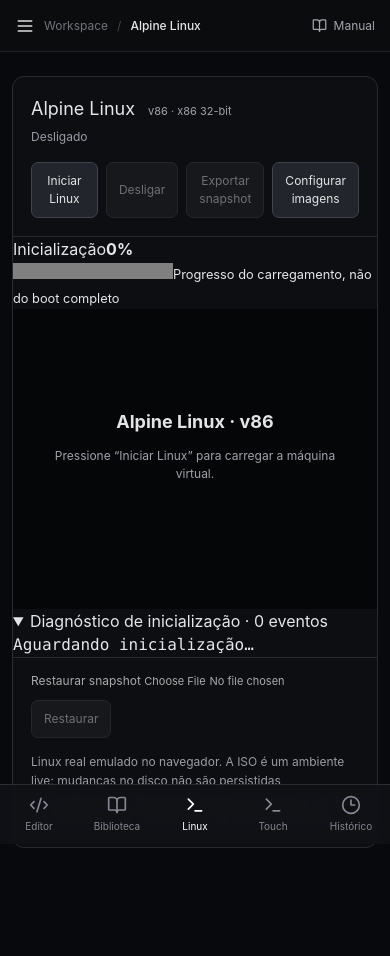
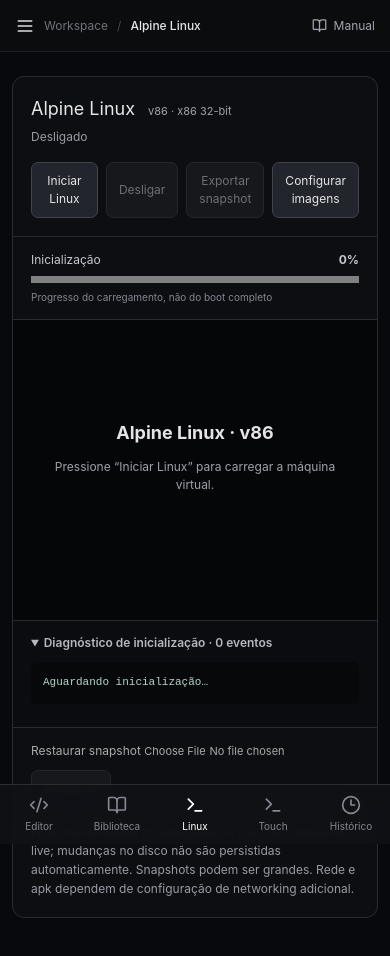
Before and after one commit to rodkisten/shell, a React (Vite) app: page /linux in a window 390 px wide. Shown: the top 956 px of the page. Built offline with nearby package versions, Linux system fonts and the light colour scheme.

Commit message:
style(linux): mobile-friendly progress bar and expandable diagnostics

```diff
--- a/src/styles.css
+++ b/src/styles.css
@@ -264,3 +264,5 @@ a{color:inherit;text-decoration:none}
 .panel-header{min-width:0}.panel-tabs{min-width:0;flex-shrink:1}.panel-header-actions{min-width:0;overflow-x:auto;scrollbar-width:none;flex-shrink:1}.panel-header-actions::-webkit-scrollbar{display:none}
 
 .linux-boot-placeholder{display:flex;flex-direction:column;justify-content:center;align-items:center;gap:12px;min-height:260px;text-align:center;color:#a1a1aa;font-size:12px;padding:24px}.linux-boot-placeholder strong{font-size:18px;color:#e4e4e7}
+
+.linux-progress{padding:14px 18px;border-bottom:1px solid #292b30;display:grid;gap:7px}.linux-progress>div{display:flex;justify-content:space-between;font-size:12px;color:#c6c7d0}.linux-progress progress{width:100%;height:7px;accent-color:#9ca3af}.linux-progress small{color:#858792;font-size:10px}.linux-diagnostics{padding:13px 18px;border-top:1px solid #292b30;background:#0b0c0f;color:#b6b8c1}.linux-diagnostics summary{cursor:pointer;font-size:12px;font-weight:600}.linux-diagnostics pre{white-space:pre-wrap;overflow-wrap:anywhere;max-height:220px;overflow:auto;font:11px/1.6 ui-monospace,monospace;color:#b6d3c8;background:#070809;padding:12px;border-radius:6px;margin:10px 0}.linux-diagnostics strong{font-size:11px}
```
